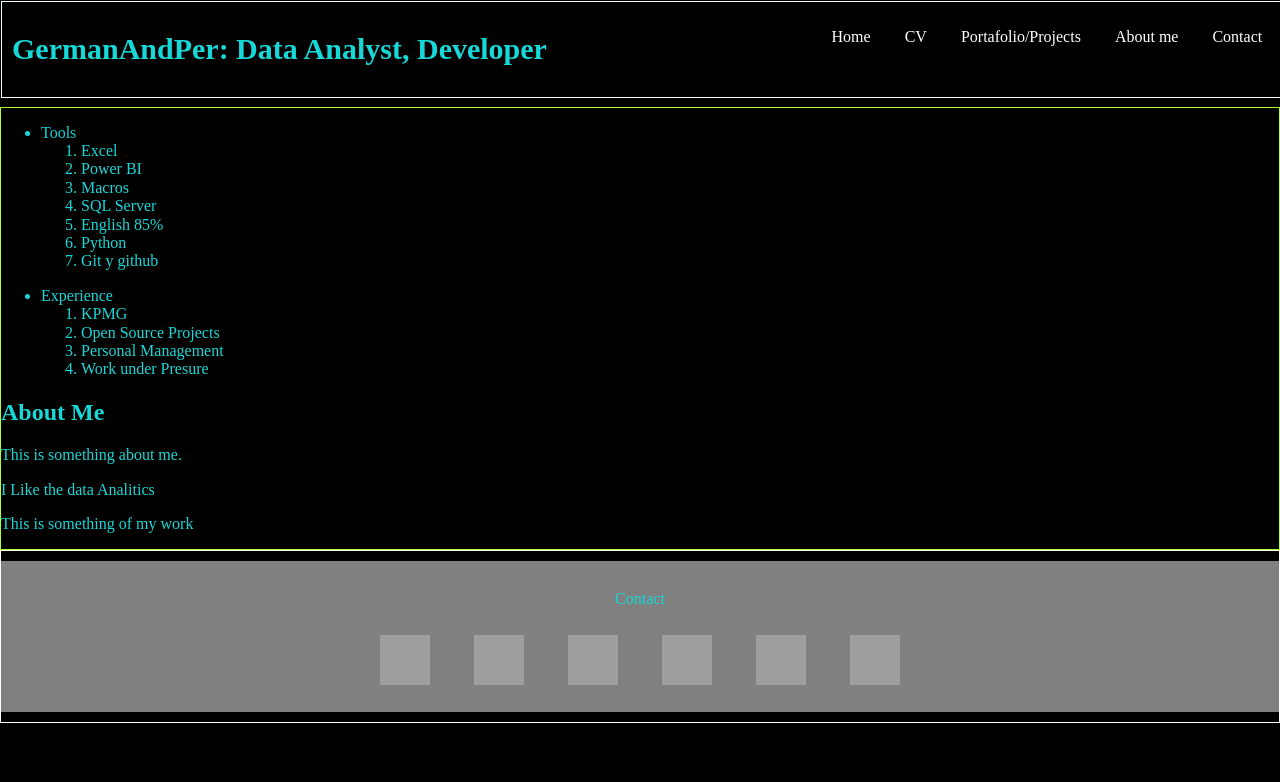
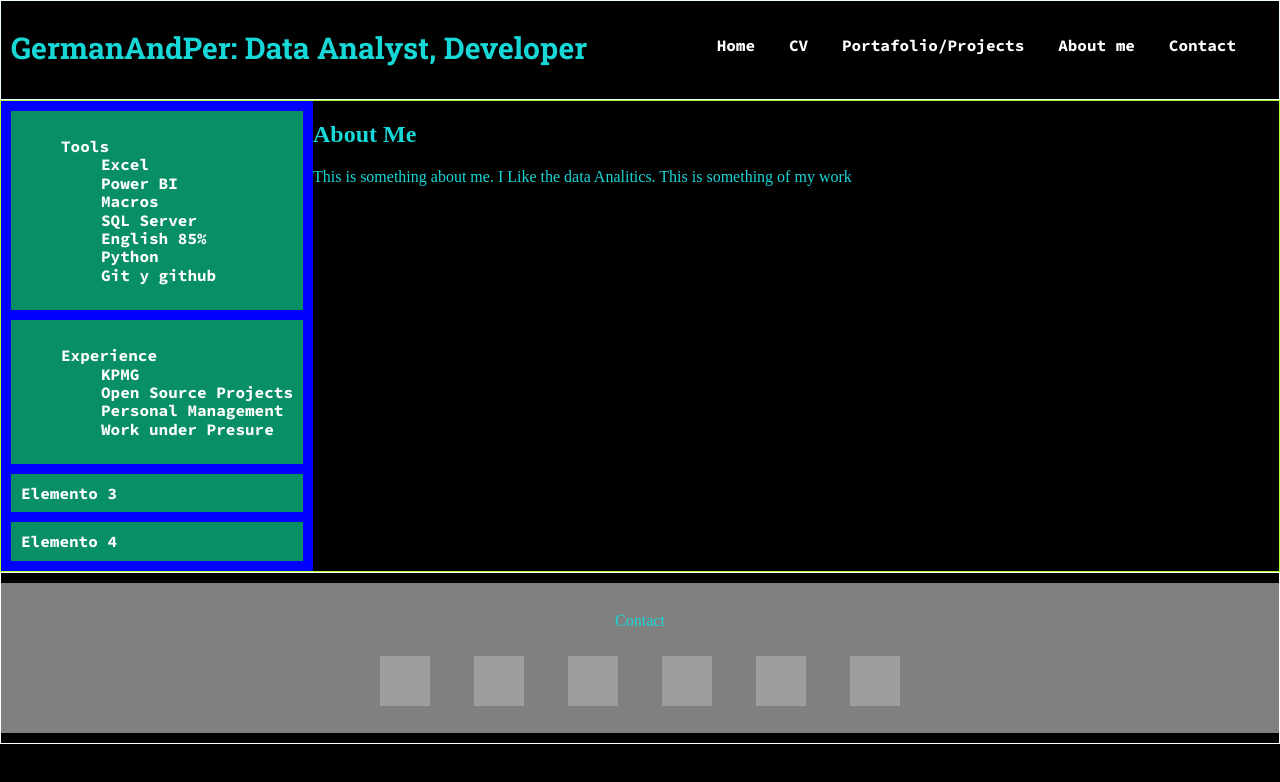
Before and after one commit to GermanAndPer/GermanAndPer.github.io, a plain HTML site: page index.html in a window 1280 px wide. Drawn offline with Linux system fonts and the light colour scheme; grey boxes are pictures that could not be loaded.

Commit message:
Se arreglan estructuras de Cajas

```diff
--- a/css/style.css
+++ b/css/style.css
@@ -1,63 +1,70 @@
 * {
     box-sizing: border-box;
+
 }
-
+/* html {
+    font-size: 62.5%;
+}
+p{
+    font-size: 1.6rem;
+} */
 
 /* Esto le da formato el cuerpo del HTML */
 
-/* html {
-    font-size: 62.5%;
-}
-
-p{
-    font-size: 1.6rem;
-} */
 
 body {
     background-color: black;
     color: rgb(24, 215, 215) ;
     margin: 0;
     padding: 0;
+
 }
 
+
 header {
-    position: relative;
+    height: 100px;
+    font-family: 'Roboto Mono', monospace;
+    font-family: 'Roboto Slab', serif;
+}
+.titulo, .barra__navegacion {
+    display: inline-block;
+    width: 100%;
+    position: fixed;
+}
+
+.titulo {
+    text-align: left;
+    z-index: 0;
+    font-size: 15px;
     top: 1px;
     left: 1px;
     width: 100%;
-    height: 10%;
-    font-size: 15px;
-    z-index: 0;
-    text-align: left;
+    height: 100px;
     padding: 10px;
     margin-bottom: 10px;
 }
 
+.barra__navegacion {
+    z-index: 1;
+    width: 100%;
+}
 
 .main-nav {
-    margin: 10px;
+    margin: 0 auto;
     list-style: none;
-    padding: 1% ;
     text-align: right;
-    position: fixed;
-    top: 0;
-    left: 0;
-    width: 100%;
-    z-index: 1;
-
-
-
-
-
-
+    padding: auto;
+    margin: 30px;
 }
-
 
 .main-nav__item {
     display: inline-block;
 }
 /* La siguiente accion es para se especifico. Que para las etiquetas (como la A) que estan dentro de la clase main-nav__item. va a funcionar el siguiente codigo.*/
 .main-nav__item a {
+    font-family: 'Roboto Mono', monospace;
+    font-family: 'Roboto Slab', serif;
+    font-family: 'Source Code Pro', monospace;
     color: white;
     padding: 5px;
     border-radius: 3px;
@@ -86,7 +93,67 @@ en este caso CONTENT es para poner ese simbolo despues de cada Elemento.
     content: "✅";
 
 } */
+/* ******************************************************************************** */
 
+.summary, .aboutMe {
+    display: inline-block;
+}
+
+.summary {
+    background-color: blue;
+
+
+}
+
+.description {
+    margin: 10px ;
+    padding: 10px;
+    background-color: rgb(8, 143, 102);
+    font-family: 'Roboto Mono', monospace;
+    font-family: 'Roboto Slab', serif;
+    font-family: 'Source Code Pro', monospace;
+    color: white;
+}
+
+ul, ol {
+    list-style: none;
+}
+
+.aboutMe {
+    /* position: relative;
+    justify-content: center; */
+    /* width: 75vw;
+    height: 80vh; */
+    grid-area: main;
+    position: absolute;
+}
+
+
+.thisIsMe {
+    /* height: 100%;
+    width: 100%; */
+}
+/*
+p {
+    width: auto;
+} */
+
+
+
+
+
+
+
+
+
+
+
+
+
+
+
+
+/* ******************************************************************************** */
 .contact__links {
     display: inline-block;
     position: relative;
--- a/index.html
+++ b/index.html
@@ -28,6 +28,10 @@ lang="es" cuando esta en español.
         <meta name="viewport" content="width=device-width, initial-scale=1.0">
         <!--  Esta variacion ayuda a que nuestra pagina tenga Responsive Desing.
         Y que por consiguiente sea visto en un Telefono sin problemas -->
+        <link rel="preconnect" href="https://fonts.googleapis.com">
+        <link rel="preconnect" href="https://fonts.googleapis.com">
+        <link rel="preconnect" href="https://fonts.gstatic.com" crossorigin>
+        <link href="https://fonts.googleapis.com/css2?family=Roboto+Mono:wght@100&family=Roboto+Slab:wght@100;700&family=Source+Code+Pro:wght@700&display=swap" rel="stylesheet">
         <link rel="stylesheet" href="./css/normalize.css">
         <link rel="stylesheet" href="./css/style.css">
         <!-- Hay una forma de llamar la informacion de otros archivos. Como CSS o JavaScrip
@@ -46,10 +50,10 @@ lang="es" cuando esta en español.
 
         <header>
             <!-- Esta es una etiqueta diseñada para poner diferentes encabezados Teniendo hasta H2, H3, H4, H5, H6-->
+            <div class="titulo">
                 <h1>GermanAndPer: Data Analyst, Developer</h1>
-        </header>
-        <!-- Esta es una etiqueta especialmente diseñada para contener el HEADER -->
-        <nav>
+            </div>
+            <nav class="barra__navegacion">
                 <!-- Acomo se comento que HEADER es para los encabezados, NAV es para agrupar la barra de Navegacion. -->
                 <ul class="main-nav">
                     <li class="main-nav__item"><a href="">Home</a></li>
@@ -59,9 +63,12 @@ lang="es" cuando esta en español.
                     <li class="main-nav__item"><a href="">Contact</a></li>
                 </ul>
             </nav>
+        </header>
+        <!-- Esta es una etiqueta especialmente diseñada para contener el HEADER -->
+
         <main>
         <!-- En esta etiqueta aparecerá el cuerpo de todo lo que verán los clientes.  -->
-            <section>
+            <section class="summary" >
                 <!-- <video src="./Folder/archivo.mp4#t=10,60" controls preload="auto"> </video> -->
                 <!-- la etiqueta VIDEO es para poder insetar videos. Solo te va a pedir la ruta en tu computadora.
                 Pero hacer solo esto aparece una previsualizacion. Pero no se podria iniciar. Para poder agregar los botones de Play y otros agregamos CONTROLS solo eso. Como en el ejemplo.
@@ -82,8 +89,9 @@ lang="es" cuando esta en español.
                 Solo es necesario abrir el video de Youtube en Youtube. Y al presionar el boton de compartir.
                 La opcion de incoporar te genera el codigo que se pondras en el HTML. Solo copeas y Pegas-->
 
-            </section>
+
                     <!-- UL es para hacer listas NO ORDENADAS. Esto significa que empiezan con un CIRUCLO NEGRO -->
+                    <div class="description">
                         <ul>
                             <!-- LI agrega los articulos de la lista -->
                             <li>Tools</li>
@@ -98,6 +106,8 @@ lang="es" cuando esta en español.
                                 <li>Git y github</li>
                             </ol>
                         </ul>
+                    </div>
+                    <div class="description">
                         <ul>
                             <li>Experience</li>
                             <ol>
@@ -107,13 +117,21 @@ lang="es" cuando esta en español.
                                 <li>Work under Presure</li>
                             </ol>
                         </ul>
+                    </div>
+                    <div class="description">
+                        Elemento 3
+                    </div>
+                    <div class="description">
+                        Elemento 4
+                    </div>
+
+                    <!-- SECTION se utiliza para dividir la informacion por tipo de informacion. -->
+            </section>
+            <section class="aboutMe">
+                <div class="thisIsMe">
                     <h2>About Me</h2>
-        <p> This is something about me. </p>
-        <p> I Like the data Analitics</p>
-        <p>This is something of my work</p>
-            <!-- SECTION se utiliza para dividir la informacion por tipo de informacion. -->
-
-
+                    <p> This is something about me. I Like the data Analitics. This is something of my work</p>
+                </div>
             </section>
         </main>
         <footer>
@@ -156,12 +174,3 @@ lang="es" cuando esta en español.
         </footer>
     </body>
 </html>
-
-
-
-
-<!--  -->
-<!--  -->
-<!--  -->
-<!--  -->
-<!--  -->
```
Lines whose indentation alone changed are shown as unchanged.
